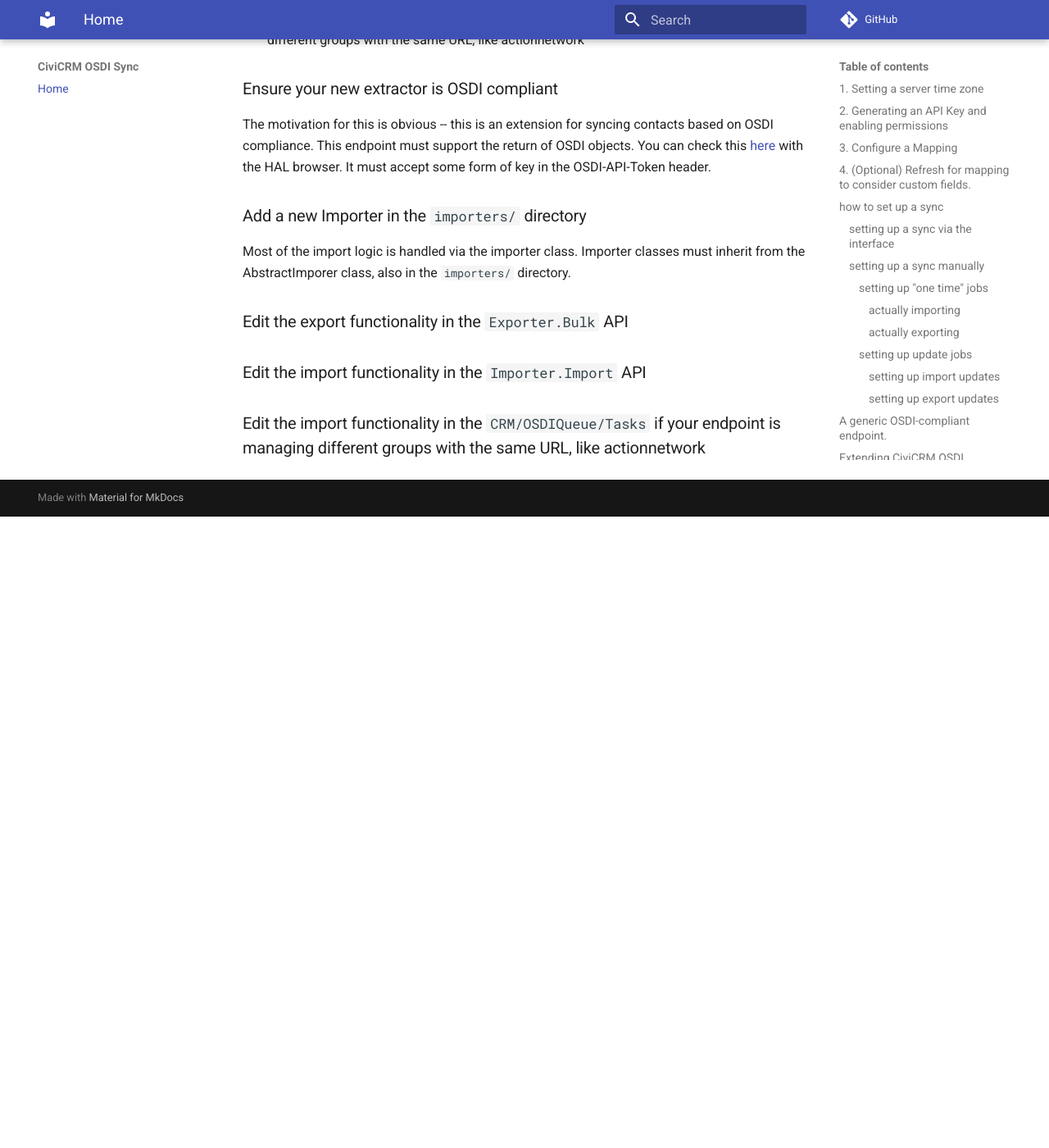
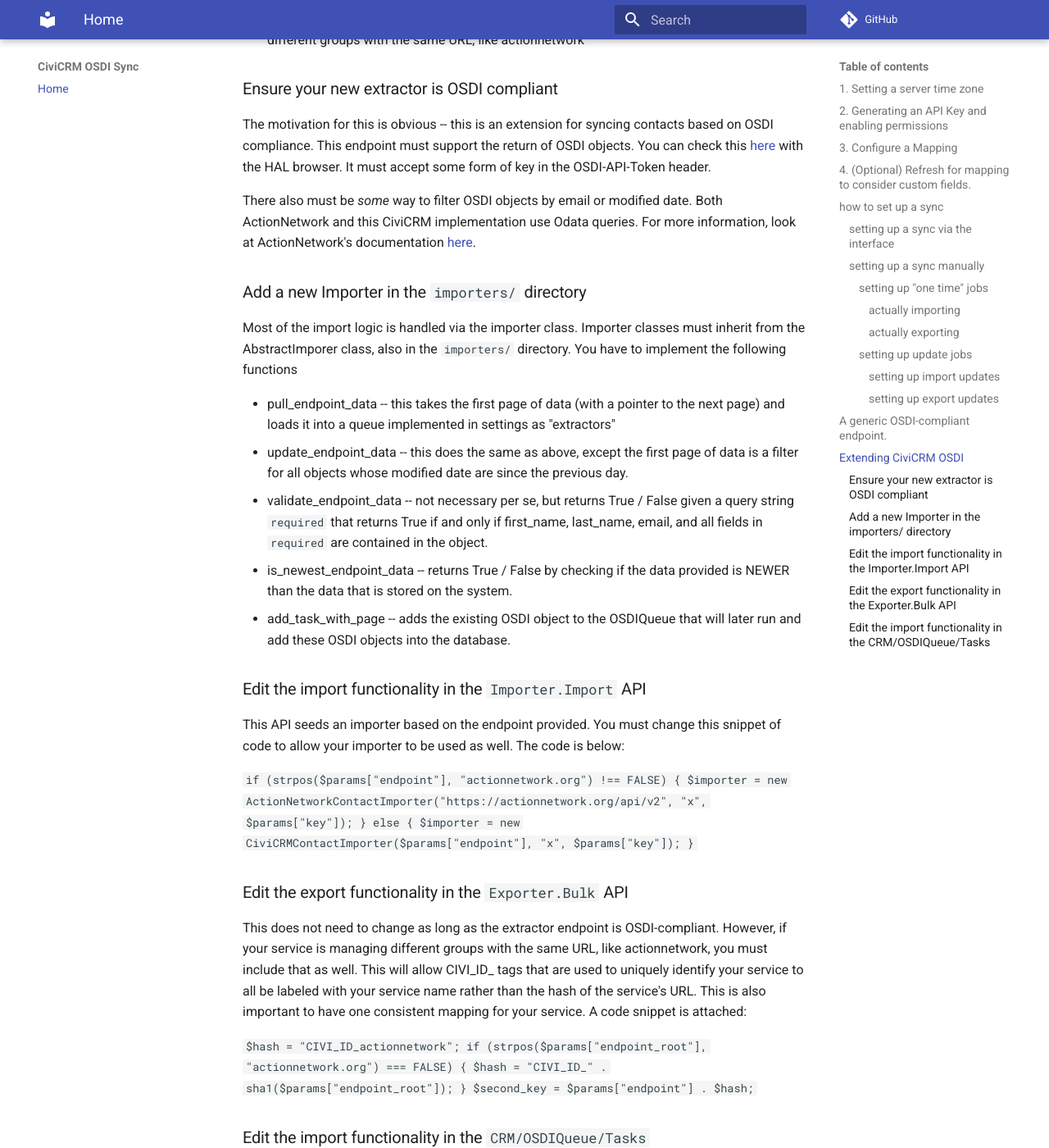
Before and after one commit to 4ndygu/civicrm_osdi, an MkDocs documentation site: the page built from docs/index.md, in a window 1280 px wide and 1400 px high, scrolled down 9029 px. Shown: the whole window at 82% size. Built offline with MkDocs 1.6.1 and Material for MkDocs 9.7.7, drawn with Linux system fonts in a browser that asks for light colours; comment, search, counter and statistics services are not loaded; old or Windows-style settings are respelled for this version of MkDocs; before the commit the page ends 9659 px from its top, so only the background shows below that; some of the changed text lies outside the part shown.

Commit message:
Update index.md

```diff
--- a/docs/index.md
+++ b/docs/index.md
@@ -170,20 +170,72 @@ To support further extractors, there are a few important steps.
 
 - Ensure your new extractor is OSDI compliant
 - Add a new Importer in the `importers/` directory
+- Edit the import functionality in the `Importer.Import` API
 - Edit the export functionality in the `Exporter.Bulk` API
-- Edit the import functionality in the `Importer.Import` API
 - Edit the import functionality in the `CRM/OSDIQueue/Tasks` if your endpoint is managing different groups with the same URL, like actionnetwork
 
 ### Ensure your new extractor is OSDI compliant
 
 The motivation for this is obvious -- this is an extension for syncing contacts based on OSDI compliance. This endpoint must support the return of OSDI objects. You can check this [here](https://haltalk.herokuapp.com/explorer/browser.html#/) with the HAL browser. It must accept some form of key in the OSDI-API-Token header.
 
+There also must be *some* way to filter OSDI objects by email or modified date. Both ActionNetwork and this CiviCRM implementation use Odata queries. For more information, look at ActionNetwork's documentation [here](https://actionnetwork.org/docs/v2/#odata).
+
 ### Add a new Importer in the `importers/` directory
 
-Most of the import logic is handled via the importer class. Importer classes must inherit from the AbstractImporer class, also in the `importers/` directory.
+Most of the import logic is handled via the importer class. Importer classes must inherit from the AbstractImporer class, also in the `importers/` directory. You have to implement the following functions
+
+ - pull_endpoint_data -- this takes the first page of data (with a pointer to the next page) and loads it into a queue implemented in settings as "extractors"
+ - update_endpoint_data -- this does the same as above, except the first page of data is a filter for all objects whose modified date are since the previous day.
+ - validate_endpoint_data -- not necessary per se, but returns True / False given a query string `required` that returns True if and only if first_name, last_name, email, and all fields in `required` are contained in the object.
+ - is_newest_endpoint_data -- returns True / False by checking if the data provided is NEWER than the data that is stored on the system.
+ - add_task_with_page -- adds the existing OSDI object to the OSDIQueue that will later run and add these OSDI objects into the database.
+
+### Edit the import functionality in the `Importer.Import` API
+
+This API seeds an importer based on the endpoint provided. You must change this snippet of code to allow your importer to be used as well. The code is below:
+
+`
+  if (strpos($params["endpoint"], "actionnetwork.org") !== FALSE) {
+    $importer = new ActionNetworkContactImporter("https://actionnetwork.org/api/v2", "x", $params["key"]);
+  }
+  else {
+    $importer = new CiviCRMContactImporter($params["endpoint"], "x", $params["key"]);
+  }
+`
 
 ### Edit the export functionality in the `Exporter.Bulk` API
 
-### Edit the import functionality in the `Importer.Import` API
+This does not need to change as long as the extractor endpoint is OSDI-compliant. However, if your service is managing different groups with the same URL, like actionnetwork, you must include that as well. This will allow CIVI_ID_ tags that are used to uniquely identify your service to all be labeled with your service name rather than the hash of the service's URL. This is also important to have one consistent mapping for your service. A code snippet is attached:
 
-### Edit the import functionality in the `CRM/OSDIQueue/Tasks` if your endpoint is managing different groups with the same URL, like actionnetwork
+`
+  $hash = "CIVI_ID_actionnetwork";
+  if (strpos($params["endpoint_root"], "actionnetwork.org") === FALSE) {
+    $hash = "CIVI_ID_" . sha1($params["endpoint_root"]);
+  }
+  $second_key = $params["endpoint"] . $hash;
+`
+
+### Edit the import functionality in the `CRM/OSDIQueue/Tasks`
+
+This is also done, like above, if your endpoint is managing different groups with the same URL, like ActionNetwork. A code snippet is attached:
+
+`
+    $url = $contactresource->endpoint;
+    if (substr($apikey, 0, 4) != "OSDI") {
+      $url = "actionnetwork";
+    }
+`
+
+`
+      $hash = "CIVI_ID_actionnetwork";
+      if (stripos($url, "actionnetwork.org") === FALSE) {
+        $hash = "CIVI_ID_" . sha1($url);
+      }
+`
+
+`
+    $key = "CIVI_ID_actionnetwork";
+    if (strpos($url, "actionnetwork.org") === FALSE) $key = "CIVI_ID_" . sha1($url);
+`
+
+These three code blocks would change in an extension of the service.
```
